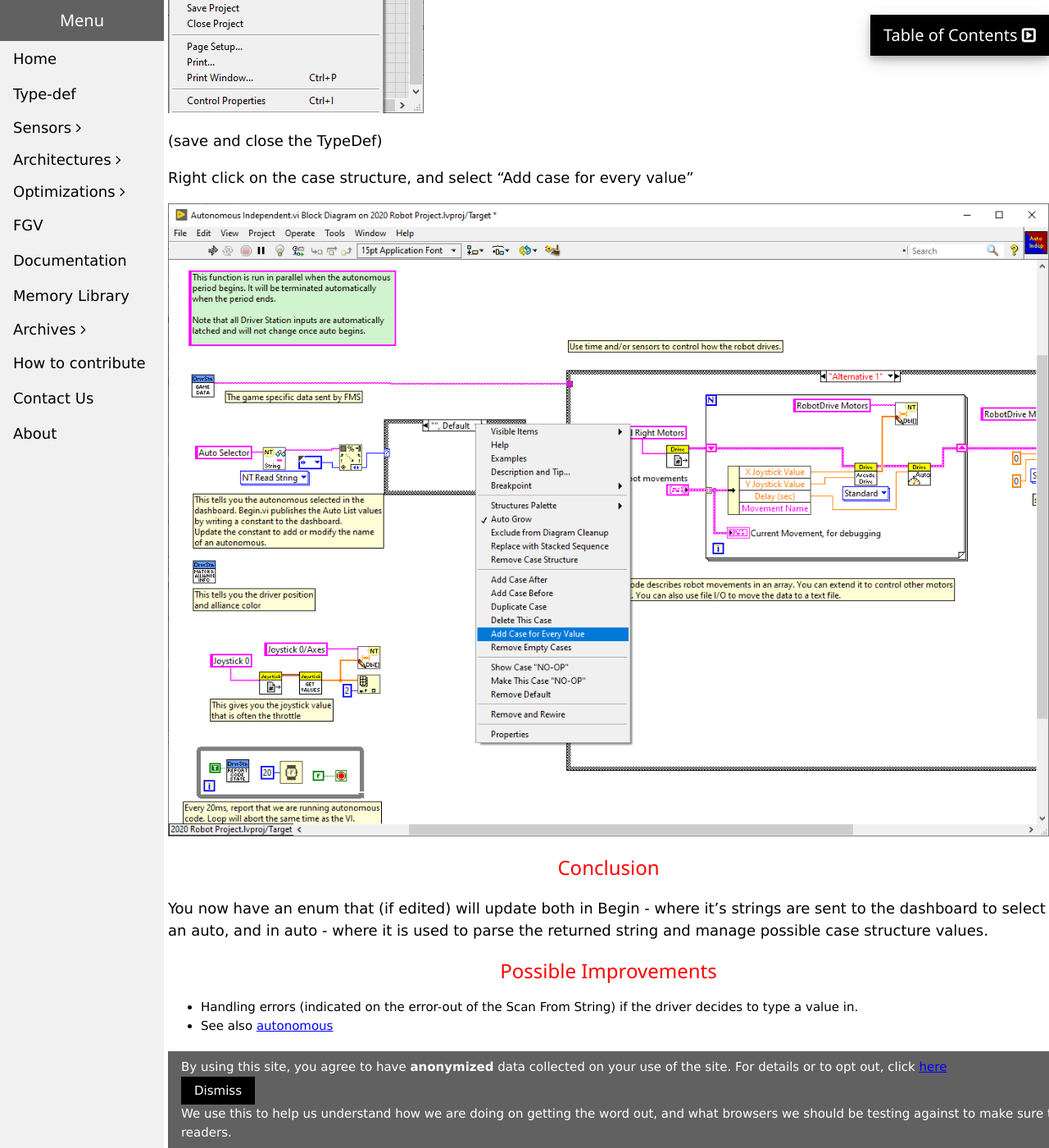
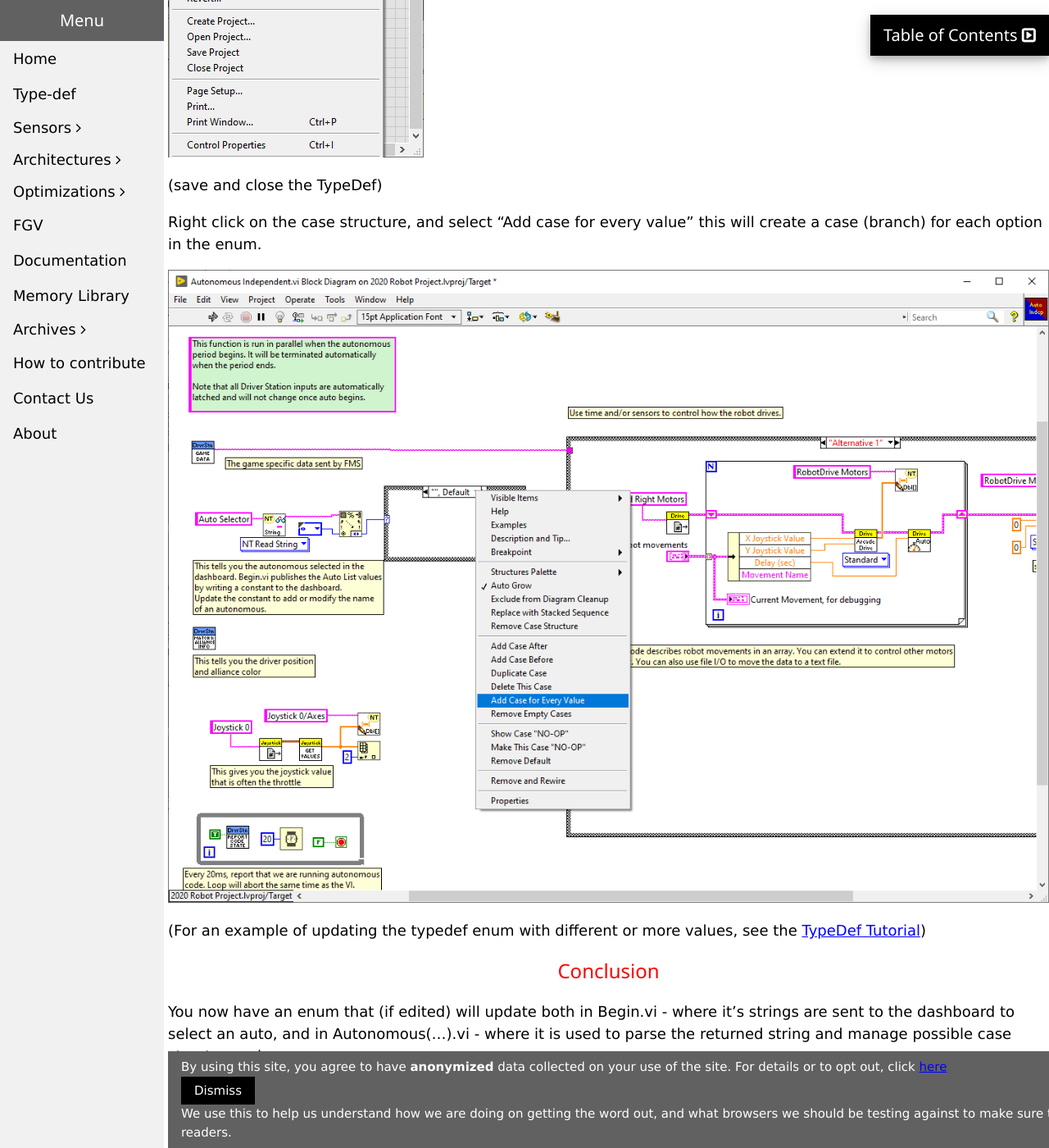
Before and after one commit to mshafer1/frclabviewtutorials, a Jekyll site: the page built from _tutorials/enumAutoSelector/index.md, in a window 1280 px wide and 1400 px high, scrolled down 5439 px. Shown: the whole window at 82% size. Built offline with Jekyll 4.4.1, drawn with Linux system fonts in a browser that asks for light colours; comment, search, counter and statistics services are not loaded; some of the changed text lies outside the part shown.

Commit message:
updates based on feedback

```diff
--- a/_tutorials/enumAutoSelector/index.md
+++ b/_tutorials/enumAutoSelector/index.md
@@ -6,7 +6,7 @@
 
 ### Background
 
-With the default code, there is a Dashboard Write in begin that takes an array of strings:
+With the default code, there is a Dashboard Write in begin that takes an array of strings and sends them to the dashboard (it's used there to populate a "auto selector" dropdown):
 
 {% include downloadableImage.html path='images/initial_begin_setup.png' alt='default strings sent to dashboard' %}
 
@@ -18,7 +18,7 @@
 
 ### Let's use an enum
 
-For the sake of simplicity, let's use a typedef'd enum to provide the strings to the dashboard and to populate our case structure.
+For the sake of simplicity, let's use an enum to provide the strings to the dashboard and to populate our case structure (and enum is a coding construct where names are given to numeric values - here, we're using the names and taking advantage of the defined ordering).
 
 In Begin.vi, create an enum **control** (we need to access the strings from the enum via properties, which are not available on a constant).
 
@@ -62,13 +62,15 @@
 
 (save and close the TypeDef)
 
-Right click on the case structure, and select "Add case for every value"
+Right click on the case structure, and select "Add case for every value" this will create a case (branch) for each option in the enum.
 
 {% include zoomableImage.html path='images/make_case_for_every_value.png' alt='Change it to an enum control' %}
 
+(For an example of updating the typedef enum with different or more values, see the [TypeDef Tutorial](/tutorials/type-def/))
+
 ### Conclusion
 
-You now have an enum that (if edited) will update both in Begin - where it's strings are sent to the dashboard to select an auto, and in auto - where it is used to parse the returned string and manage possible case structure values.
+You now have an enum that (if edited) will update both in Begin.vi - where it's strings are sent to the dashboard to select an auto, and in Autonomous(...).vi - where it is used to parse the returned string and manage possible case structure values.
 
 ### Possible Improvements
 
```
